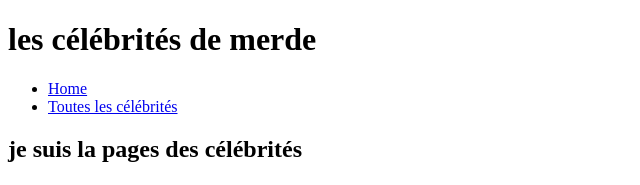
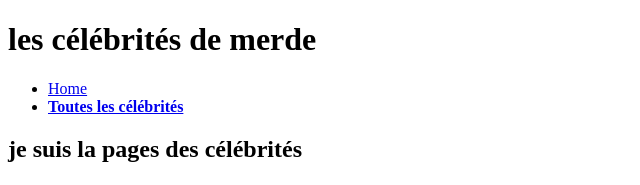
Before and after one commit to lexstars-ls/REACT_exo, a React (Create React App) app in the folder worst-celebrities/: page /celebritypages in a window 1280 px wide. Shown: the top 185 px of the page, without its empty margins (0-640 px from the left). Built offline with nearby package versions, Linux system fonts and the light colour scheme.

Commit message:
add props

```diff
--- a/worst-celebrities/src/component/Header.jsx
+++ b/worst-celebrities/src/component/Header.jsx
@@ -1,5 +1,5 @@
 import { Link } from "react-router-dom";
-function Header (){
+function Header({currentPage}) {
   return (
     <header>
       <h1>les célébrités de merde</h1>
@@ -7,11 +7,24 @@ function Header (){
       <nav>
         <ul>
           <li>
+            {currentPage ==="homePage" ? (
+              <strong>
                 <Link to="/">Home</Link>
+              </strong>
+            ) : (
+              <Link to="/">Home</Link>
+            )}
           </li>
 
           <li>
+            {currentPage === "celebrities" ? (
+              <strong>
                 <Link to="/celebritypages">Toutes les célébrités</Link>
+              </strong>
+            ) : (
+              <Link to="/celebritypages">Toutes les célébrités</Link>
+            )}
+
           </li>
         </ul>
       </nav>
--- a/worst-celebrities/src/page/CelebritiePage.jsx
+++ b/worst-celebrities/src/page/CelebritiePage.jsx
@@ -15,6 +15,7 @@ const celebrityFound = shittyStars.find((celebrity)=>{
      <>
          <Header />
          <div>
+
              {celebrityFound ? (
                  <article>
                      <h2>biographie</h2>
@@ -29,6 +30,5 @@ const celebrityFound = shittyStars.find((celebrity)=>{
 
      </>
  )
-
 }
 export default CelebritiePage
--- a/worst-celebrities/src/page/CelebritiesPage.jsx
+++ b/worst-celebrities/src/page/CelebritiesPage.jsx
@@ -9,7 +9,7 @@ function CelebritiesPage() {
 
     return (
         <>
-            <Header />
+            <Header currentPage={"celebrities"} />
 
 
             <main>
--- a/worst-celebrities/src/page/HomePage.jsx
+++ b/worst-celebrities/src/page/HomePage.jsx
@@ -15,7 +15,7 @@ const lastPublishedValidateCelebrity = validateCelebrity.slice(-3);
     return(
 
     <>
-    <Header/>
+    <Header currentPage={"homePage"} />
     <main>
       <p>je suis la Home page</p>
 
```
Lines whose indentation alone changed are shown as unchanged.
